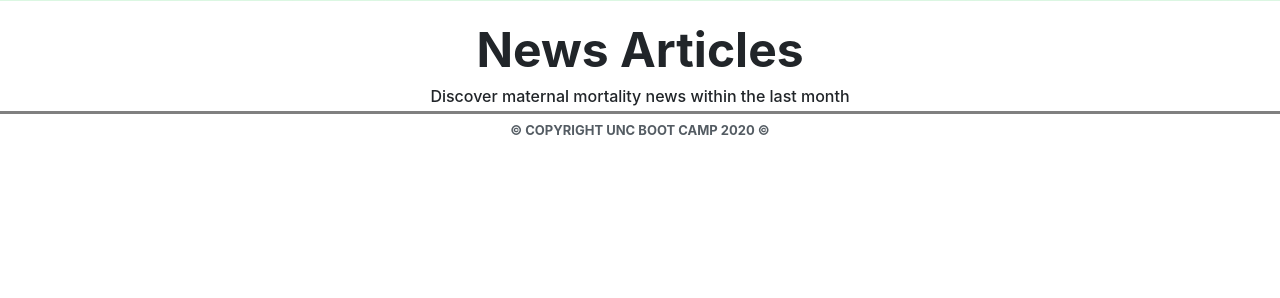
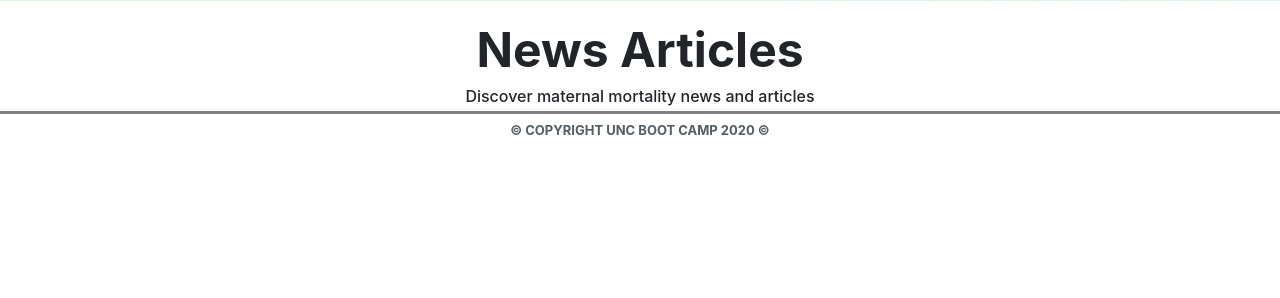
Before and after one commit to abpuccini/maternal-mortality-project, a Flask app: page /news-articles in a window 1280 px wide. Shown: the part 284-582 px from the top of the page. Run offline with Flask 2, Linux system fonts and the light colour scheme; some libraries are stand-ins or nearby versions; some web fonts are replaced.

Commit message:
Deleted Unwanted Code

```diff
--- a/templates/news-articles.html
+++ b/templates/news-articles.html
@@ -64,7 +64,8 @@
                         <li class="dropdown-header">
                             <span>Predictions</span>
                         </li>
-                        <li><a class="dropdown-item" href="/machine-learning-playground">Health Measure Playground</a></li>
+                        <li><a class="dropdown-item" href="/machine-learning-playground">Health Measure Playground</a>
+                        </li>
                         <li><a class="dropdown-item" href="/machine-learning-forecast">10-Year US MMR Forecast</a></li>
                     </ul>
                 </li>
@@ -90,7 +91,7 @@
             </div>
             <div class="col-12 col-sm-12 col-md-12 col-lg-12 col-xl-12 col-xxl-12 text-center">
                 <h1>News Articles</h1>
-                <h6>Discover maternal mortality news within the last month</h6>
+                <h6>Discover maternal mortality news and articles</h6>
             </div>
         </div>
     </div>
```
Also changed, not shown: app.py (+0 -17 lines).
